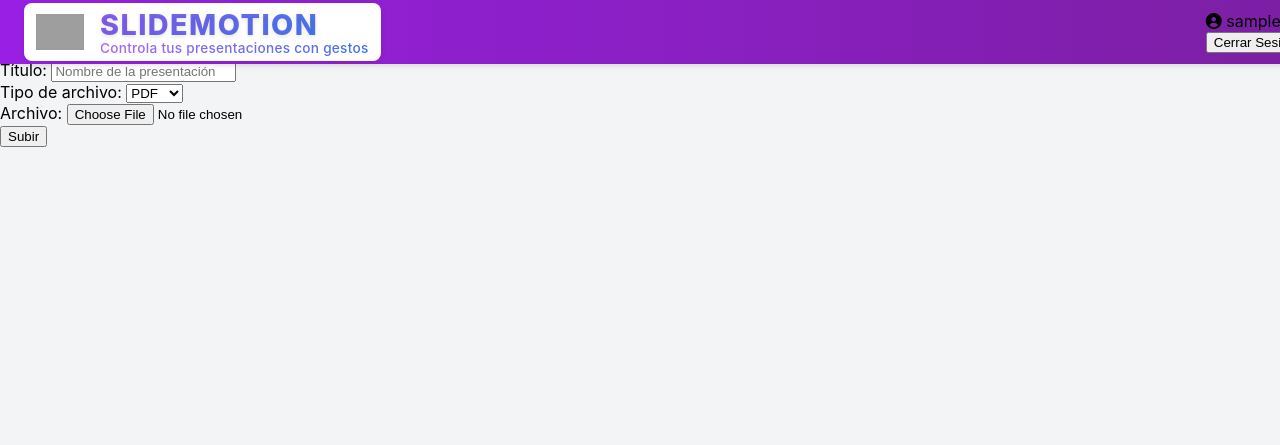
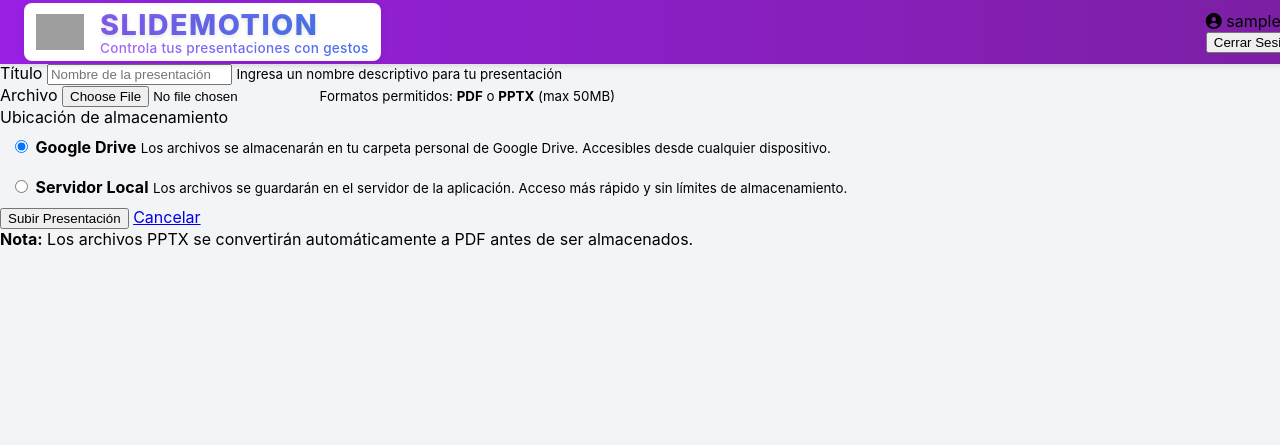
Before and after one commit to FredBrave/Control-de-presentaciones-con-gestos, a Django app: page /upload/ in a window 1280 px wide. Shown: the top 445 px of the page. Run offline with Django 5.2, Linux system fonts and the light colour scheme; the visitor is signed in with stand-in values (Sample User, id 1); grey boxes are pictures that could not be loaded.

Commit message:
RF-8 feat: Opcion de guardado localmente agregado

```diff
--- a/presentaciones/forms.py
+++ b/presentaciones/forms.py
@@ -12,10 +12,27 @@ class UploadPresentationForm(forms.Form):
     titulo = forms.CharField(
         label="Título",
         max_length=255,
-        widget=forms.TextInput(attrs={'class': 'form-control', 'placeholder': 'Nombre de la presentación'})
+        required=True,
+        widget=forms.TextInput(attrs={
+            'class': 'form-control',
+            'placeholder': 'Nombre de la presentación'
+        })
     )
     archivo = forms.FileField(
         label="Archivo",
         required=True,
-        widget=forms.ClearableFileInput(attrs={'class': 'form-control', 'accept': '.pdf,.pptx'})
+        widget=forms.ClearableFileInput(attrs={
+            'class': 'form-control',
+            'accept': '.pdf,.pptx'
+        })
     )
+    ubicacion = forms.ChoiceField(
+        label="Ubicación de almacenamiento",
+        choices=[
+            ('drive', 'Google Drive'),
+            ('local', 'Servidor Local')
+        ],
+        initial='drive',
+        required=True,
+        widget=forms.RadioSelect(attrs={'class': 'form-check-input'})
+    )
--- a/presentaciones/templates/presentaciones/upload.html
+++ b/presentaciones/templates/presentaciones/upload.html
@@ -1,38 +1,143 @@
 {% extends 'presentaciones/base.html' %}
-{% block title %}Subir presentación{% endblock %}
+
+{% block title %}Subir Presentación{% endblock %}
 
 {% block content %}
-<h3>Subir presentación</h3>
+<div class="container mt-4">
+    <div class="row justify-content-center">
+        <div class="col-md-8 col-lg-6">
+            <div class="card shadow-sm">
+                <div class="card-header bg-primary text-white">
+                    <h4 class="mb-0">
+                        <i class="bi bi-cloud-upload"></i> Subir Presentación
+                    </h4>
+                </div>
+                <div class="card-body">
+                    <form method="post" enctype="multipart/form-data" id="uploadForm">
+                        {% csrf_token %}
 
-<form method="post" enctype="multipart/form-data">
-    {% csrf_token %}
+                        <div class="mb-4">
+                            <label for="{{ form.titulo.id_for_label }}" class="form-label fw-bold">
+                                <i class="bi bi-pencil"></i> {{ form.titulo.label }}
+                            </label>
+                            {{ form.titulo }}
+                            {% if form.titulo.errors %}
+                                <div class="alert alert-danger mt-2 p-2">
+                                    {{ form.titulo.errors }}
+                                </div>
+                            {% endif %}
+                            <small class="form-text text-muted">
+                                Ingresa un nombre descriptivo para tu presentación
+                            </small>
+                        </div>
 
-    <!-- Campo de título -->
-    <div class="mb-3">
-        {{ form.titulo.label_tag }}
-        {{ form.titulo }}
-        {% if form.titulo.errors %}
-            <div class="text-danger">{{ form.titulo.errors }}</div>
-        {% endif %}
+                        <div class="mb-4">
+                            <label for="{{ form.archivo.id_for_label }}" class="form-label fw-bold">
+                                <i class="bi bi-file-earmark-pdf"></i> {{ form.archivo.label }}
+                            </label>
+                            {{ form.archivo }}
+                            {% if form.archivo.errors %}
+                                <div class="alert alert-danger mt-2 p-2">
+                                    {{ form.archivo.errors }}
+                                </div>
+                            {% endif %}
+                            <small class="form-text text-muted">
+                                Formatos permitidos: <strong>PDF</strong> o <strong>PPTX</strong> (max 50MB)
+                            </small>
+                        </div>
+
+                        <div class="mb-4">
+                            <label class="form-label fw-bold">
+                                <i class="bi bi-geo-alt"></i> Ubicación de almacenamiento
+                            </label>
+
+                            <div class="border rounded p-3 bg-light">
+                                <div class="form-check mb-3">
+                                    <input class="form-check-input" type="radio" name="ubicacion" id="ubicacion_drive" value="drive" checked>
+                                    <label class="form-check-label" for="ubicacion_drive">
+                                        <strong><i class="bi bi-cloud text-primary"></i> Google Drive</strong>
+                                        <small class="d-block text-muted ms-4">
+                                            Los archivos se almacenarán en tu carpeta personal de Google Drive.
+                                            Accesibles desde cualquier dispositivo.
+                                        </small>
+                                    </label>
+                                </div>
+
+                                <div class="form-check mb-3">
+                                    <input class="form-check-input" type="radio" name="ubicacion" id="ubicacion_local" value="local">
+                                    <label class="form-check-label" for="ubicacion_local">
+                                        <strong><i class="bi bi-hdd text-success"></i> Servidor Local</strong>
+                                        <small class="d-block text-muted ms-4">
+                                            Los archivos se guardarán en el servidor de la aplicación.
+                                            Acceso más rápido y sin límites de almacenamiento.
+                                        </small>
+                                    </label>
+                                </div>
+                            </div>
+
+                            {% if form.ubicacion.errors %}
+                                <div class="alert alert-danger mt-2 p-2">
+                                    {{ form.ubicacion.errors }}
+                                </div>
+                            {% endif %}
+                        </div>
+
+                        <div class="d-grid gap-2">
+                            <button type="submit" class="btn btn-primary btn-lg" id="submitBtn">
+                                <i class="bi bi-upload"></i> Subir Presentación
+                            </button>
+                            <a href="{% url 'home' %}" class="btn btn-outline-secondary">
+                                <i class="bi bi-arrow-left"></i> Cancelar
+                            </a>
+                        </div>
+                    </form>
+                </div>
+            </div>
+
+            <div class="alert alert-info mt-3" role="alert">
+                <i class="bi bi-info-circle"></i>
+                <strong>Nota:</strong> Los archivos PPTX se convertirán automáticamente a PDF antes de ser almacenados.
+            </div>
+        </div>
     </div>
+</div>
 
-    <div class="mb-3">
-        <label for="file_type">Tipo de archivo:</label>
-        <select id="file_type" class="form-control">
-            <option value="pdf">PDF</option>
-            <option value="pptx">PPTX</option>
-        </select>
-    </div>
+<style>
+    .form-check-input:checked {
+        background-color: #0d6efd;
+        border-color: #0d6efd;
+    }
 
-    <!-- Campo de archivo -->
-    <div class="mb-3">
-        {{ form.archivo.label_tag }}
-        {{ form.archivo }}
-        {% if form.archivo.errors %}
-            <div class="text-danger">{{ form.archivo.errors }}</div>
-        {% endif %}
-    </div>
+    .form-check-label {
+        cursor: pointer;
+        width: 100%;
+    }
 
-    <button type="submit" class="btn btn-primary">Subir</button>
-</form>
+    .form-check {
+        padding: 10px;
+        border-radius: 5px;
+        transition: background-color 0.2s;
+    }
+
+    .form-check:hover {
+        background-color: rgba(13, 110, 253, 0.05);
+    }
+
+    .card {
+        border: none;
+        border-radius: 10px;
+    }
+
+    .card-header {
+        border-radius: 10px 10px 0 0 !important;
+    }
+</style>
+
+<script>
+    document.getElementById('uploadForm').addEventListener('submit', function(e) {
+        const submitBtn = document.getElementById('submitBtn');
+        submitBtn.disabled = true;
+        submitBtn.innerHTML = '<span class="spinner-border spinner-border-sm me-2"></span>Subiendo...';
+    });
+</script>
 {% endblock %}
--- a/presentaciones/views.py
+++ b/presentaciones/views.py
@@ -7,6 +7,7 @@ from django.contrib.auth import authenticate, login, logout
 from .forms import CustomUserCreationForm
 from django.contrib.auth import get_user_model
 from google.oauth2 import service_account
+from django.core.files import File
 from .google_drive_oauth import get_or_create_user_folder, upload_to_drive
 from googleapiclient.discovery import build
 import tempfile
@@ -110,6 +111,8 @@ def uploadPage(request):
         if form.is_valid():
             user = request.user
             file = form.cleaned_data['archivo']
+            titulo = form.cleaned_data['titulo']
+            ubicacion = form.cleaned_data['ubicacion']
             filename = file.name
             ext = os.path.splitext(filename)[1].lower()
 
@@ -128,54 +131,93 @@ def uploadPage(request):
 
                 if ext == '.pptx':
                     if os.name != 'nt':
-                        raise NotImplementedError("Conversión PPTX→PDF solo compatible con Windows.")
+                        messages.error(request, 'La conversión de PPTX a PDF solo está disponible en Windows.')
+                        return redirect('upload')
 
-                    import comtypes.client
-                    pdf_path = tmp_path.replace('.pptx', '.pdf')
-                    powerpoint = comtypes.client.CreateObject("PowerPoint.Application")
                     try:
-                        presentation = powerpoint.Presentations.Open(tmp_path, WithWindow=False)
-                        presentation.SaveAs(pdf_path, 32)
-                        presentation.Close()
-                    finally:
-                        powerpoint.Quit()
+                        import comtypes.client
+                        pdf_path = tmp_path.replace('.pptx', '.pdf')
+                        powerpoint = comtypes.client.CreateObject("PowerPoint.Application")
+                        powerpoint.Visible = 0
 
-                    upload_path = pdf_path
-                    upload_name = os.path.basename(pdf_path)
-                    mimetype = 'application/pdf'
+                        try:
+                            presentation = powerpoint.Presentations.Open(tmp_path, WithWindow=False)
+                            presentation.SaveAs(pdf_path, 32)
+                            presentation.Close()
+                        finally:
+                            powerpoint.Quit()
 
-                folder_id = get_or_create_user_folder(user)
-                if not folder_id:
-                    raise Exception("No se pudo obtener o crear la carpeta en Drive.")
+                        upload_path = pdf_path
+                        upload_name = filename.replace('.pptx', '.pdf')
+                        mimetype = 'application/pdf'
 
-                datos_drive = upload_to_drive(upload_path, upload_name, folder_id)
+                    except Exception as e:
+                        logger.error(f"Error al convertir PPTX: {e}")
+                        messages.error(request, 'Error al convertir el archivo PPTX a PDF.')
+                        return redirect('upload')
 
-                presentacion = Presentacion.objects.create(
-                        usuario=request.user,
+                if not upload_name.lower().endswith('.pdf'):
+                    messages.error(request, 'Solo se permiten archivos PDF o PPTX.')
+                    return redirect('upload')
+
+                if ubicacion == 'drive':
+
+                    folder_id = get_or_create_user_folder(user)
+                    if not folder_id:
+                        raise Exception("No se pudo obtener o crear la carpeta en Drive.")
+
+                    datos_drive = upload_to_drive(upload_path, upload_name, folder_id)
+
+                    presentacion = Presentacion.objects.create(
+                        usuario=user,
                         nombre=datos_drive['name'],
+                        titulo=titulo,
                         drive_id=datos_drive['id'],
-                        enlace_drive=datos_drive['webView']
+                        enlace_drive=datos_drive.get('webViewLink', ''),
+                        ubicacion='drive'
                     )
-                presentacion.generar_miniatura()
+
+                    messages.success(request, f'✓ Presentación "{titulo}" subida correctamente a Google Drive.')
+
+                else:
+                    presentacion = Presentacion.objects.create(
+                        usuario=user,
+                        nombre=upload_name,
+                        titulo=titulo,
+                        ubicacion='local'
+                    )
+
+                    with open(upload_path, 'rb') as f:
+                        presentacion.archivo_local.save(upload_name, File(f), save=False)
+
+                    messages.success(request, f'✓ Presentación "{titulo}" guardada correctamente en el servidor.')
+
+                try:
+                    presentacion.generar_miniatura()
+                except Exception as e:
+                    logger.warning(f"Error al generar miniatura: {e}")
+
                 presentacion.save()
 
-                messages.success(request, 'Archivo subido correctamente a tu carpeta en Google Drive.')
+                return redirect('home')
 
             except Exception as e:
                 error_traceback = traceback.format_exc()
                 logger.error(f"Error durante la subida para {user.username}: {e}")
                 logger.error(error_traceback)
-                messages.error(request, 'Ocurrió un error al procesar tu archivo.')
+                messages.error(request, f'Ocurrió un error al procesar tu archivo: {str(e)}')
+                return redirect('upload')
 
             finally:
                 if tmp_path:
                     safe_remove(tmp_path)
-                if pdf_path:
+                if pdf_path and pdf_path != tmp_path:
                     safe_remove(pdf_path)
 
-            return redirect('home')
         else:
-            messages.error(request, 'Formulario inválido. Verifica los datos.')
+            for field, errors in form.errors.items():
+                for error in errors:
+                    messages.error(request, f'{field}: {error}')
     else:
         form = UploadPresentationForm()
 
```
Also changed, not shown: presentaciones/models.py (+43 -11 lines), presentaciones/migrations/0002_presentacion_archivo_local_presentacion_titulo_and_more.py (added).
